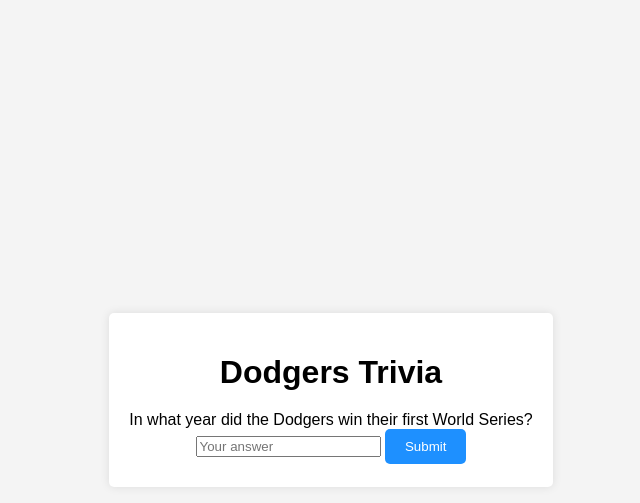
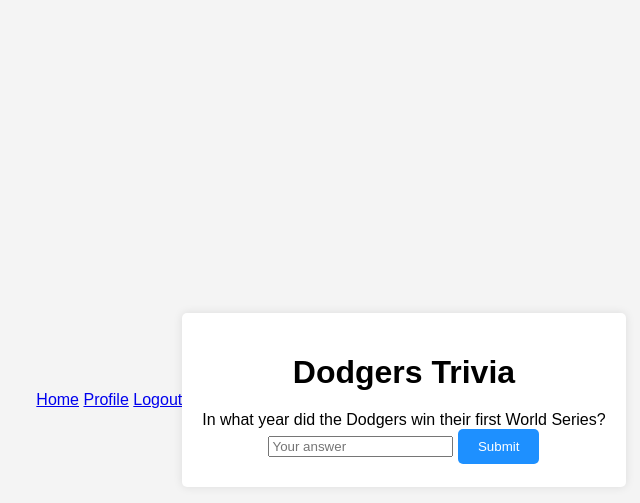
Before and after one commit to dminsoopark/Dodgers-Trivia-Final, a Flask app: page / in a window 1280 px wide. Shown: the top 503 px of the page, without its empty margins (309-949 px from the left). Run offline with Flask 3, Linux system fonts and the light colour scheme; a user stored in the database is signed in.

Commit message:
Added base.html and extra styling

```diff
--- /dev/null
+++ b/templates/base.html
@@ -0,0 +1,25 @@
+<!DOCTYPE html>
+<html lang="en">
+<head>
+    <meta charset="UTF-8">
+    <meta name="viewport" content="width=device-width, initial-scale=1.0">
+    <title>{% block title %}Dodgers Trivia{% endblock %}</title>
+    <link rel="stylesheet" href="{{ url_for('static', filename='style.css') }}">
+    <link rel="shortcut icon" href="{{ url_for('static', filename='dodgers_logo.png') }}">
+</head>
+<body>
+    <nav>
+        <a href="{{ url_for('home') }}">Home</a>
+        {% if current_user.is_authenticated %}
+            <a href="{{ url_for('profile') }}">Profile</a>
+            <a href="{{ url_for('logout') }}">Logout</a>
+        {% else %}
+            <a href="{{ url_for('login') }}">Login</a>
+            <a href="{{ url_for('register') }}">Register</a>
+        {% endif %}
+    </nav>
+    <div class="content">
+        {% block content %}{% endblock %}
+    </div>
+</body>
+</html>
--- a/templates/index.html
+++ b/templates/index.html
@@ -9,6 +9,11 @@
     <link rel="shortcut icon" href="{{ url_for('static', filename='dodgers_logo.png') }}">
 </head>
 <body>
+    {% extends "base.html" %}
+
+    {% block title %} Dodgers Trivia {% endblock %}
+
+    {% block content %}
     <div id="app">
         <h1>Dodgers Trivia</h1>
         <div id="question"></div>
@@ -79,5 +84,6 @@
             getQuestion();
         });
     </script>
+    {% endblock %}
 </body>
 </html>
```
